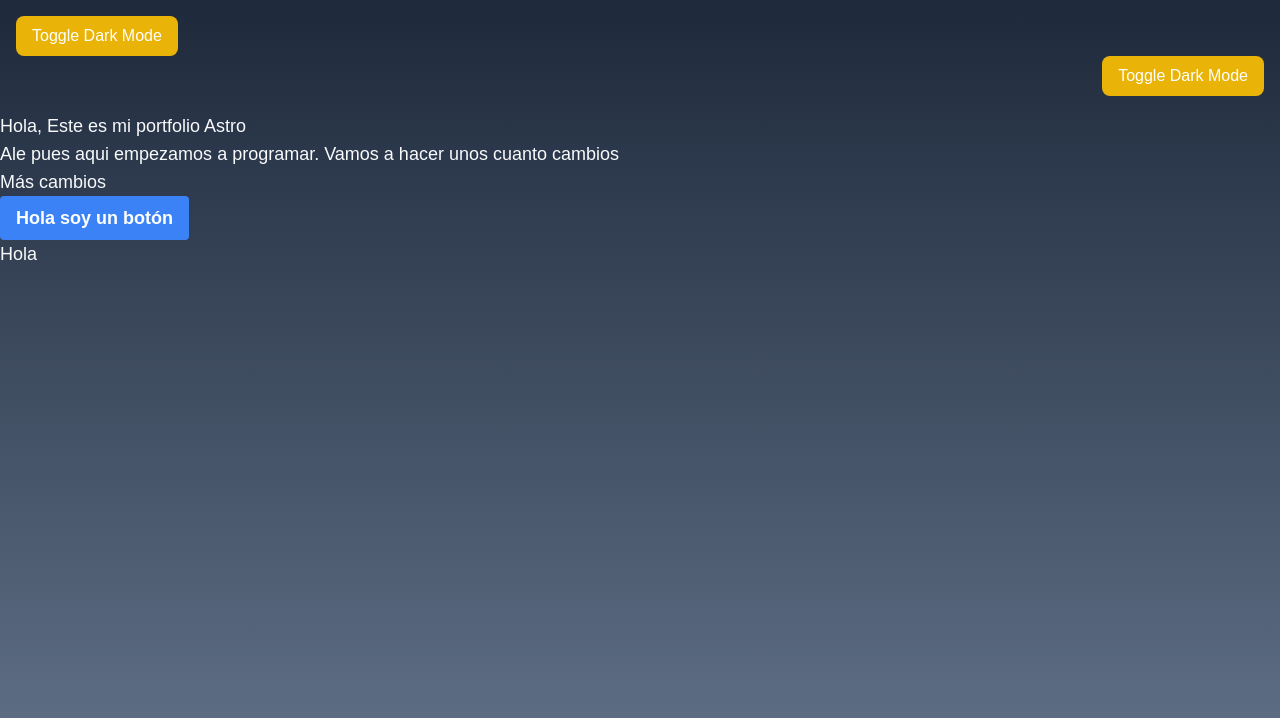
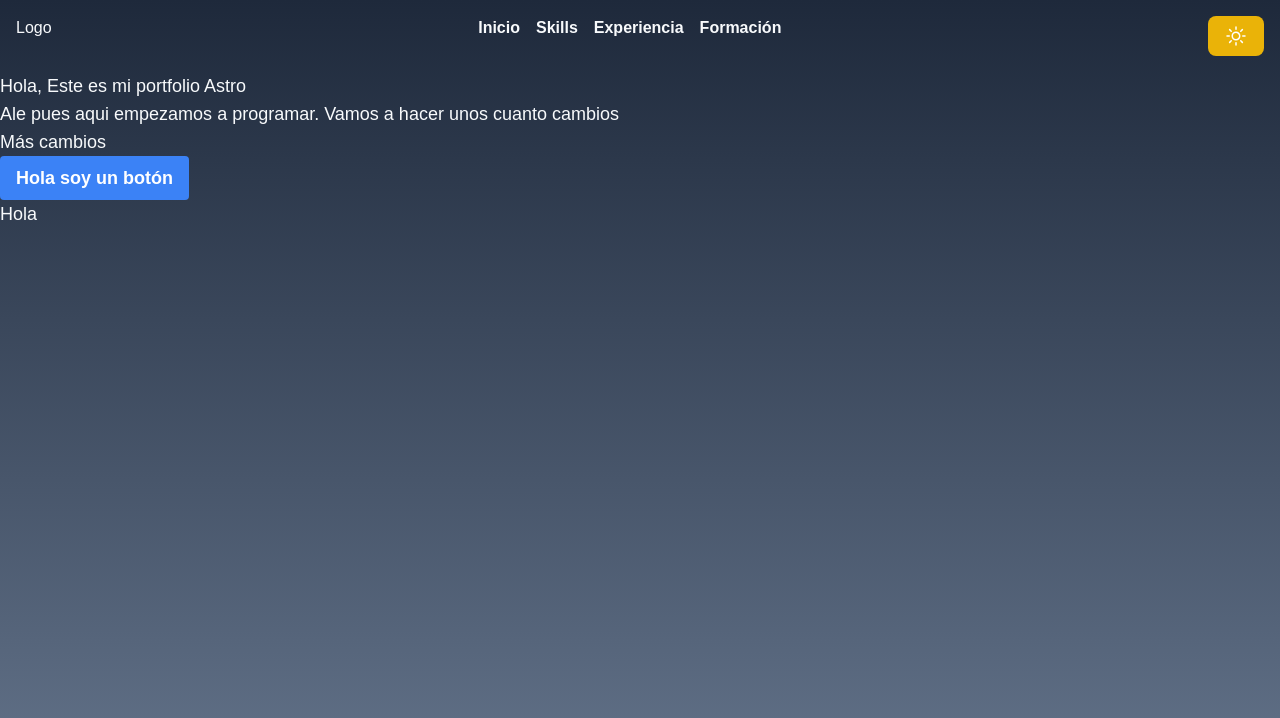
Before and after one commit to anibalbx/anibalbx.github.io, an Astro site: page / in a window 1280 px wide. Built offline with nearby package versions, Linux system fonts and the light colour scheme; Astro itself is replaced by a stand-in of ours.

Commit message:
start with header

```diff
--- /dev/null
+++ b/src/components/Nav.astro
@@ -0,0 +1,28 @@
+---
+
+import Sun from "../icons/Sun.astro";
+---
+
+<div class="flex flex-row justify-between">
+  <div>
+    Logo
+  </div>
+  <div class="font-bold">
+    <nav>
+      <ul class="flex space-x-4">
+        <li><a class="hover:text-sky-400" href="#">Inicio</a></li>
+        <li><a class="hover:text-sky-400" href="#">Skills</a></li>
+        <li><a class="hover:text-sky-400" href="#">Experiencia</a></li>
+        <li><a class="hover:text-sky-400" href="#">Formación</a></li>
+      </ul>
+    </nav>
+  </div>
+  <div>
+    <button
+      id="dark-mode-toggle"
+      class="px-4 py-2 bg-blue-500 text-white rounded-lg dark:bg-yellow-500"
+    >
+      <Sun/>
+    </button>
+  </div>
+</div>
--- /dev/null
+++ b/src/icons/Sun.astro
@@ -0,0 +1,3 @@
+<svg xmlns="http://www.w3.org/2000/svg" fill="none" viewBox="0 0 24 24" stroke-width="1.5" stroke="currentColor" class="size-6">
+  <path stroke-linecap="round" stroke-linejoin="round" d="M12 3v2.25m6.364.386-1.591 1.591M21 12h-2.25m-.386 6.364-1.591-1.591M12 18.75V21m-4.773-4.227-1.591 1.591M5.25 12H3m4.227-4.773L5.636 5.636M15.75 12a3.75 3.75 0 1 1-7.5 0 3.75 3.75 0 0 1 7.5 0Z" />
+</svg>
--- a/src/pages/index.astro
+++ b/src/pages/index.astro
@@ -4,13 +4,8 @@ import '@fontsource-variable/montserrat';
 import '../styles/global.css'
 import Head from "../layouts/Head.astro";
 import Button from "../components/Button.astro";
-
-let darkMode = false;
-
-const toggleDarkMode = () => {
-  darkMode = !darkMode;
-  document.documentElement.classList.toggle('dark', darkMode);
-};
+import Sun from "../icons/Sun.astro";
+import Nav from '../components/Nav.astro';
 
 ---
 
@@ -33,22 +28,7 @@ const toggleDarkMode = () => {
     "
   >
     <header class="p-4">
-      <div class="flex justify-start">
-        <button
-          id="dark-mode-toggle"
-          class="px-4 py-2 bg-blue-500 text-white rounded-lg dark:bg-yellow-500"
-        >
-          Toggle Dark Mode
-        </button>
-      </div>
-      <div class="flex justify-end">
-        <button
-          id="dark-mode-toggle"
-          class="px-4 py-2 bg-blue-500 text-white rounded-lg dark:bg-yellow-500"
-        >
-          Toggle Dark Mode
-        </button>
-      </div>
+      <Nav/>
     </header>
 
     <div class="container mx-auto text-lg ">
```
